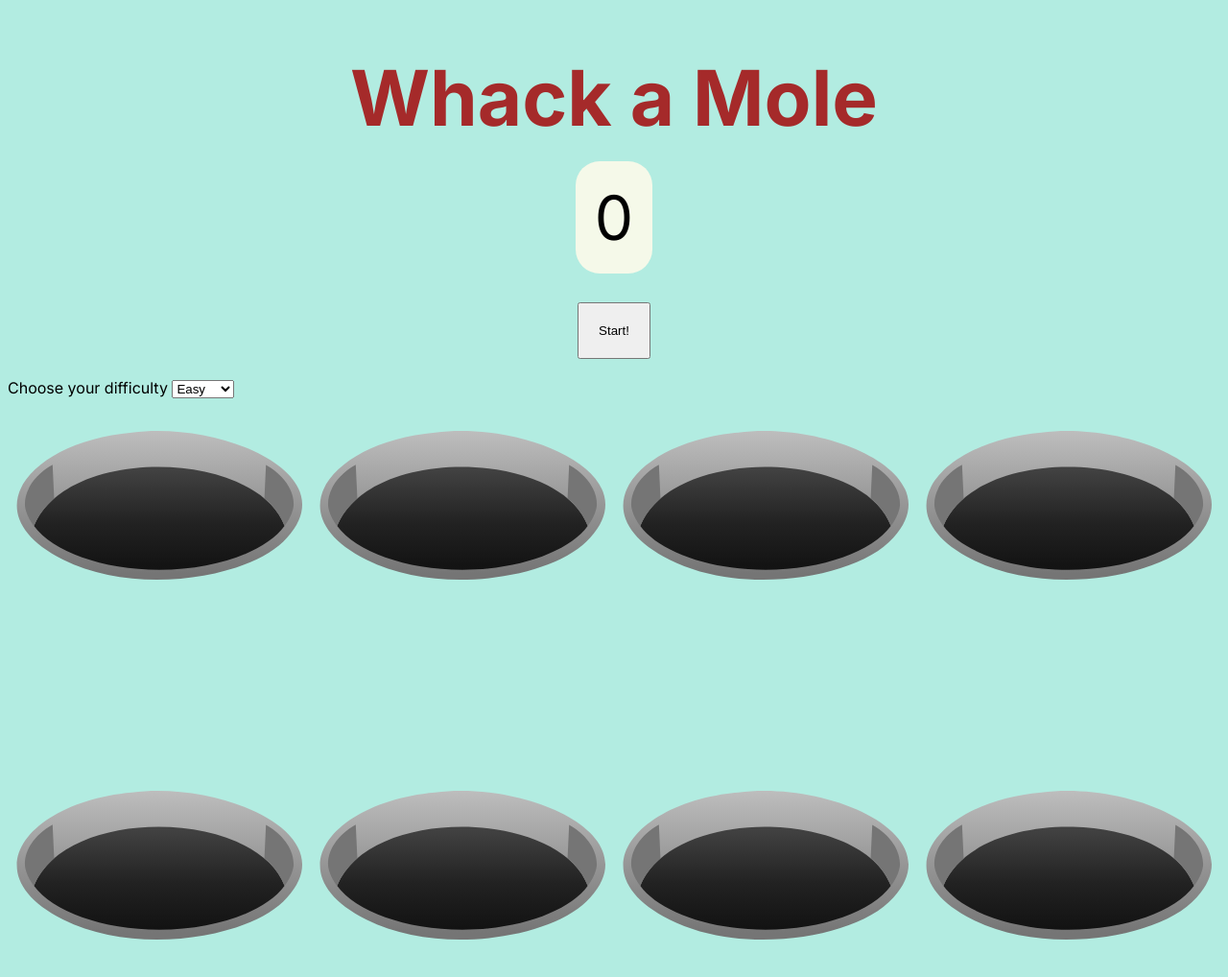
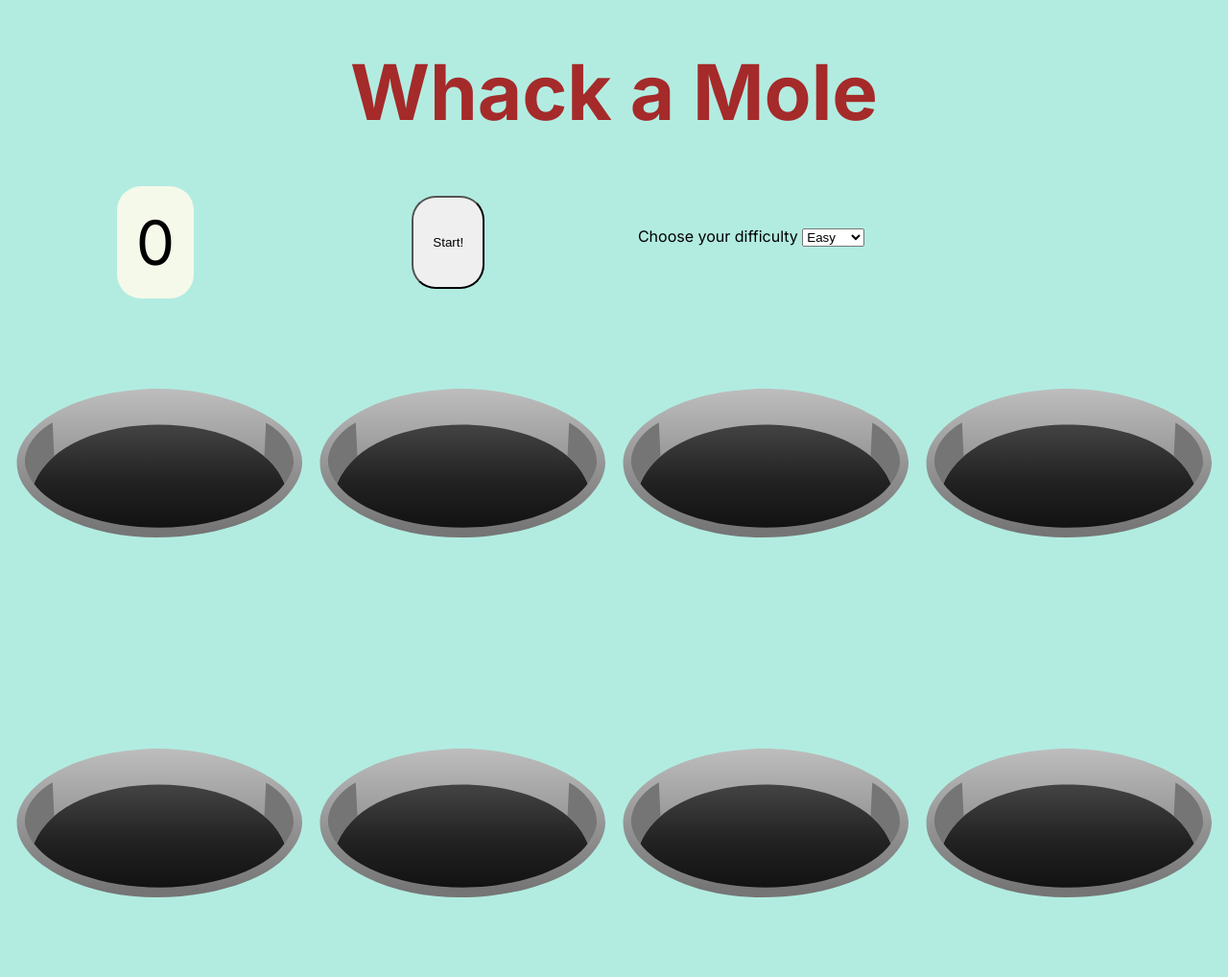
Before and after one commit to minst13/Whack-a-mole, a plain HTML site: page index.html in a window 1280 px wide. Shown: the whole page at 96% size. Drawn offline with Linux system fonts and the light colour scheme.

Commit message:
Update style.css

```diff
--- a/style.css
+++ b/style.css
@@ -11,27 +11,22 @@ body {
 
 .grid {
     display: grid;
-    grid-template: repeat(2, 1fr);
+    grid-template: repeat(12, 1fr);
+    margin-bottom: 50px;
 }
 
 h1 {
+    grid-column: span 12;
     color: brown;
-    text-align: center;
+    justify-self: center;
     line-height: 1;
     font-size: 5rem;
-    margin-bottom: 1rem;
+    margin: 3rem 1rem 3rem;
     flex: 1 1 100%;
 }
 
-
-#start {
-    padding: 20px;
-    margin: 20px auto;
-    max-width: 1200px;
-    z-index: 4;
-}
-
 .score {
+    grid-column: span 4;
     display: inline-flex;
     background-color: #F5F9E9;
     padding: 20px;
@@ -40,6 +35,26 @@ h1 {
     max-width: 1200px;
     border-radius: 25px;
     align-content: space-evenly;
+}
+
+#start {
+    grid-column: 5 /span 4;
+    padding: 20px;
+    margin: 20px auto;
+    max-width: 1200px;
+    justify-content: space-evenly;
+    z-index: 4;
+    border-radius: 25px;
+}
+
+.diffSelect {
+    grid-column: auto;
+    font-size: 1rem;
+    justify-content: right;
+    padding: 20px 30px 20px;
+    margin: 2rem 1rem 0;
+    z-index: 5;
+    border-radius: 25px;
 }
 
 .game {
@@ -79,6 +94,6 @@ h1 {
     z-index: 3;
 }
 
-.hole.up .mole {
+.hole.moleUp .mole {
     top: 0;
 }
```
